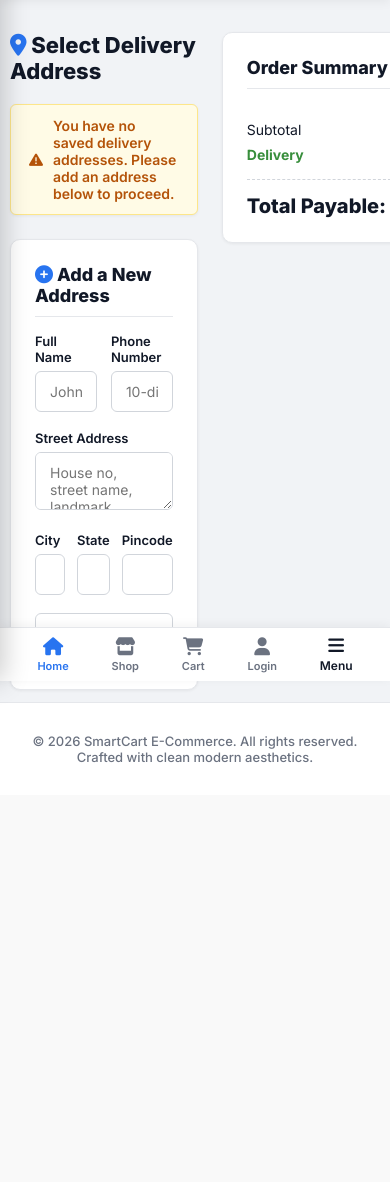
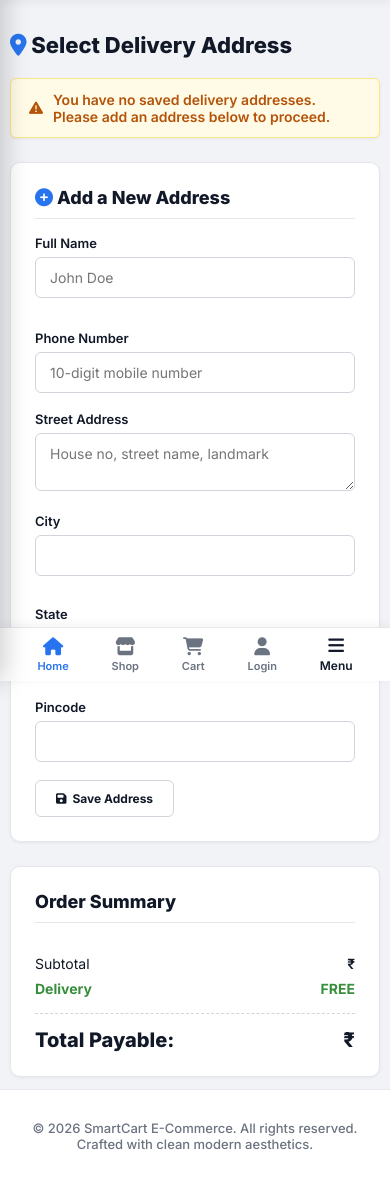
Before and after one commit to PenakalapatiCharanSai/E-cart, a Python web app: template templates/user/checkout.html in a window 390 px wide; the page is wider, and only the part inside the window is pictured. Shown: the part 163-1345 px from the top of that part. Before the commit the page ends 925 px from the top of that part, so only its background shows below. Run offline with Jinja, Linux system fonts and the light colour scheme; the template is opened without the code that fills it, so the values that code supplies are empty.

Commit message:
Enhance responsive UI for user cart, checkout, order details and account

```diff
--- a/static/user_style.css
+++ b/static/user_style.css
@@ -995,20 +1026,39 @@ body {
     gap: 20px;
 }
 
+/* Responsive Form Row Helpers */
+.form-row-2 {
+    display: grid;
+    grid-template-columns: 1fr 1fr;
+    gap: 14px;
+}
+
+.form-row-3 {
+    display: grid;
+    grid-template-columns: 1fr 1fr 1fr;
+    gap: 12px;
+}
+
 /* ==========================================
    RESPONSIVE DESIGN (ZERO OVERLAP GUARANTEE)
 ========================================== */
 @media (max-width: 991px) {
-    .details-wrapper {
+    .product-details-grid, .details-wrapper {
         grid-template-columns: 1fr;
         gap: 24px;
-        padding: 24px;
+        padding: 20px;
     }
     .cart-layout {
         grid-template-columns: 1fr;
     }
     .summary-card {
         position: static;
+    }
+}
+
+@media (max-width: 640px) {
+    .form-row-2, .form-row-3 {
+        grid-template-columns: 1fr !important;
     }
 }
 
--- a/templates/user/cart.html
+++ b/templates/user/cart.html
@@ -18,7 +18,8 @@
         </div>
 
         <form action="/user/checkout" method="POST" id="checkout-form">
-            <table class="cart-table">
+            <div class="table-responsive" style="overflow-x: auto; -webkit-overflow-scrolling: touch;">
+                <table class="cart-table" style="min-width: 580px;">
                     <thead>
                         <tr>
                             <th style="width: 30px;"></th>
@@ -64,6 +65,7 @@
                         {% endfor %}
                     </tbody>
                 </table>
+            </div>
 
             <div style="margin-top: 20px; display: flex; justify-content: space-between; align-items: center;">
                 <a href="/user/products" class="btn btn-secondary" style="font-size: 13px;">
--- a/templates/user/checkout.html
+++ b/templates/user/checkout.html
@@ -4,7 +4,7 @@
 
 {% block content %}
 
-<div style="display: grid; grid-template-columns: 1fr 340px; gap: 24px; align-items: start;">
+<div class="cart-layout">
 
     <!-- Left Column: Address Selection & Add Address -->
     <div>
@@ -14,7 +14,7 @@
 
         <form action="/user/pay" method="POST" id="address-form">
             {% if addresses %}
-                <div style="display: grid; grid-template-columns: repeat(auto-fill, minmax(280px, 1fr)); gap: 16px; margin-bottom: 24px;">
+                <div style="display: grid; grid-template-columns: repeat(auto-fill, minmax(260px, 1fr)); gap: 16px; margin-bottom: 24px;">
                     {% for address in addresses %}
                     <label class="address-card" style="border: 2px solid {% if loop.first %}var(--brand-blue){% else %}var(--border-light){% endif %}; padding: 18px; border-radius: var(--radius-md); cursor: pointer; display: block; position: relative; background: var(--bg-card); box-shadow: var(--shadow-sm); transition: all 0.2s ease;">
                         <input type="radio" name="address_id" value="{{ address.address_id }}" {% if loop.first %}checked{% endif %} style="position: absolute; top: 18px; right: 18px; accent-color: var(--brand-blue);">
@@ -43,7 +43,7 @@
             </h3>
 
             <form action="/user/add-address" method="POST">
-                <div style="display: grid; grid-template-columns: 1fr 1fr; gap: 14px;">
+                <div class="form-row-2">
                     <div class="form-group">
                         <label>Full Name</label>
                         <input type="text" name="full_name" placeholder="John Doe" required>
@@ -59,7 +59,7 @@
                     <textarea name="street_address" rows="2" placeholder="House no, street name, landmark" required></textarea>
                 </div>
 
-                <div style="display: grid; grid-template-columns: 1fr 1fr 1fr; gap: 12px;">
+                <div class="form-row-3">
                     <div class="form-group">
                         <label>City</label>
                         <input type="text" name="city" required>
--- a/templates/user/order_success.html
+++ b/templates/user/order_success.html
@@ -57,7 +57,7 @@
     </div>
 
     <!-- Order Info Cards -->
-    <div style="display: grid; grid-template-columns: 1fr 1fr; gap: 20px; margin-bottom: 30px;">
+    <div class="form-row-2" style="margin-bottom: 30px;">
         <div style="background: #f8fafc; border: 1px solid var(--border-light); padding: 20px; border-radius: var(--radius-md);">
             <h4 style="font-size: 14px; font-weight: 700; color: var(--brand-blue); margin-bottom: 12px; border-bottom: 1px solid var(--border-light); padding-bottom: 8px;">
                 <i class="fas fa-file-alt"></i> Order Info
@@ -83,8 +83,8 @@
 
     <!-- Items Summary Table -->
     <h4 style="font-size: 15px; font-weight: 700; margin-bottom: 12px; color: var(--text-primary);">Order Items</h4>
-    <div style="background: #ffffff; border: 1px solid var(--border-light); border-radius: var(--radius-md); overflow: hidden; margin-bottom: 30px;">
-        <table class="cart-table" style="width: 100%;">
+    <div style="background: #ffffff; border: 1px solid var(--border-light); border-radius: var(--radius-md); overflow-x: auto; -webkit-overflow-scrolling: touch; margin-bottom: 30px;">
+        <table class="cart-table" style="width: 100%; min-width: 480px;">
             <thead>
                 <tr>
                     <th style="background: #f8fafc; padding: 12px 16px; font-size: 12px; text-transform: uppercase;">Product</th>
```
Also changed, not shown: other parts of static/user_style.css (+40 -9 lines). Lines whose indentation alone changed are shown as unchanged.
